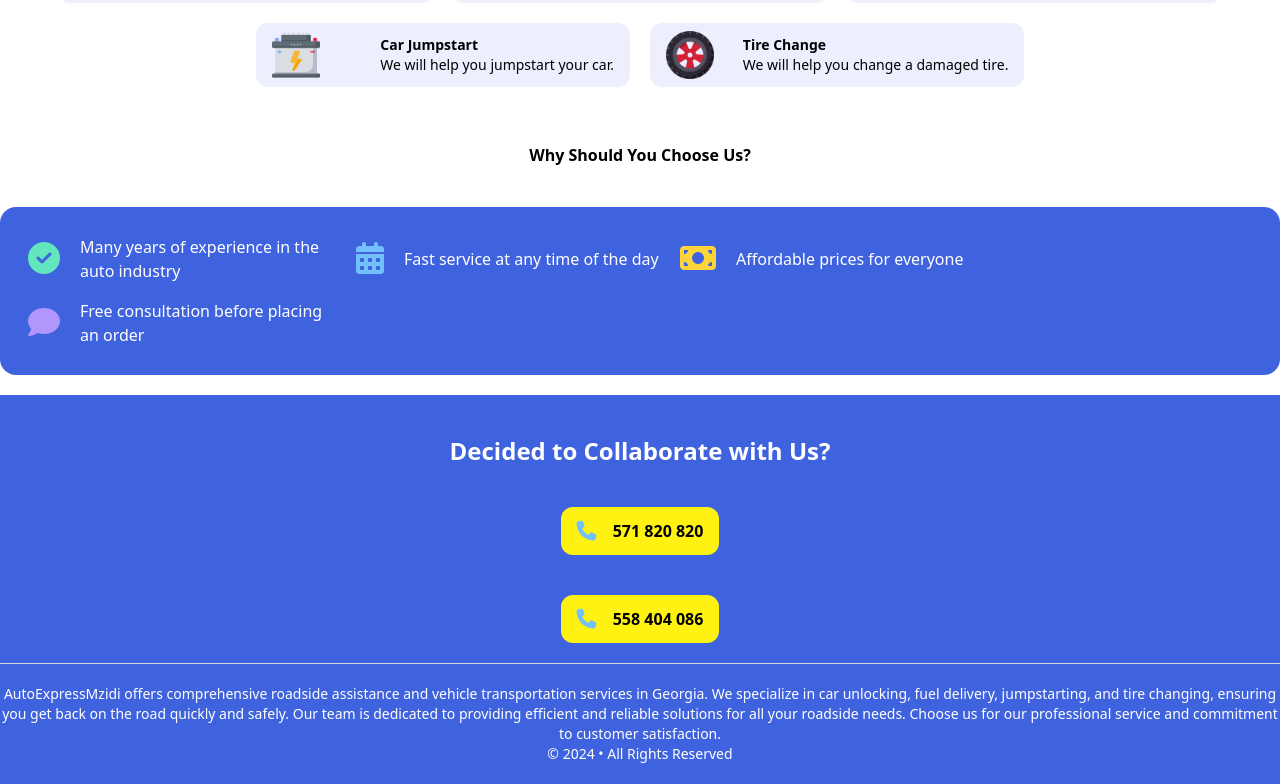
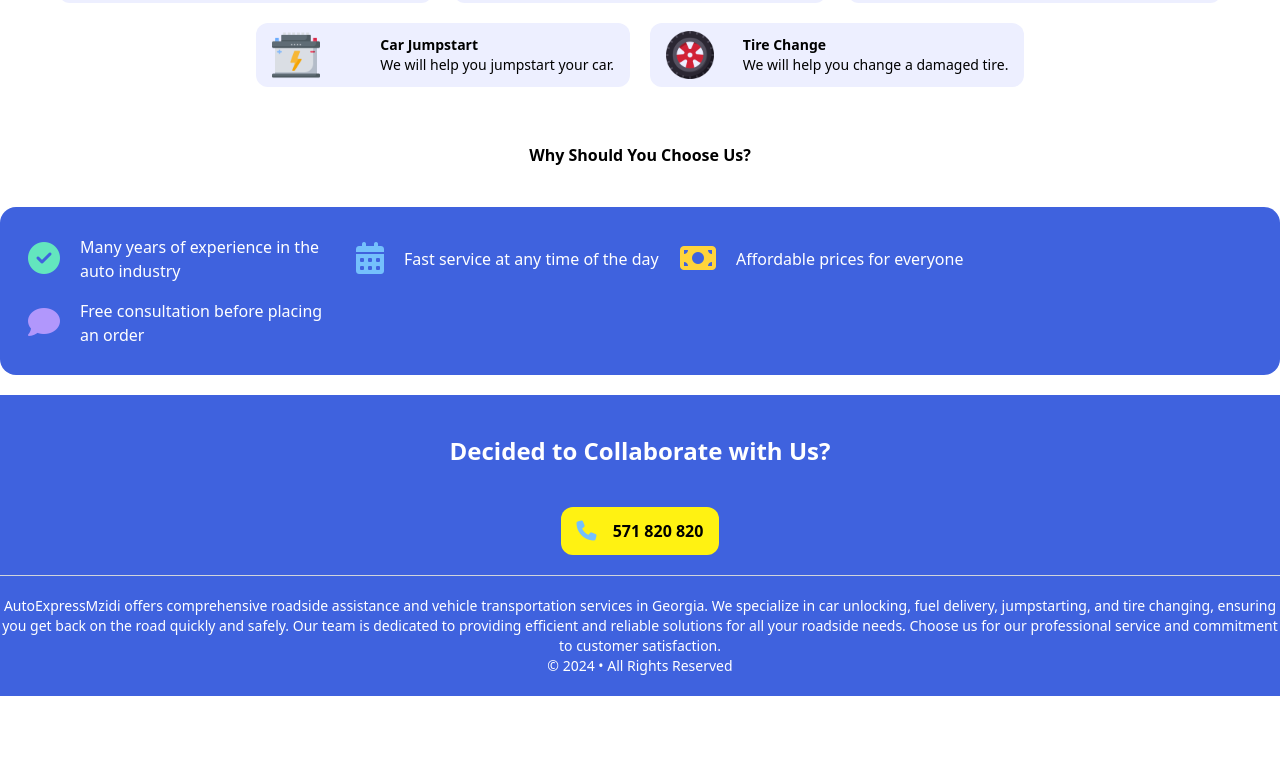
Before and after one commit to Aristocrat4/tripsho, an Angular app: page / in a window 1280 px wide. Shown: the part 1175-1959 px from the top of the page. After the commit the page ends 1871 px from the top, so only its background shows below. Built offline with nearby package versions, Linux system fonts and the light colour scheme.

Commit message:
edit number in footer

```diff
--- a/src/app/components/footer/footer.component.html
+++ b/src/app/components/footer/footer.component.html
@@ -9,20 +9,12 @@
       <h2 class="text-center text-2xl font-bold">
         Decided to Collaborate with Us?
       </h2>
-      <a href="tel:+9955551099999">
+      <a href="tel:+995571820820">
         <button
           class="bg-[#FFF212] border-none rounded-xl py-3 px-4 text-black font-bold"
         >
           <i class="fa-solid fa-phone fa-lg mr-3" style="color: #74c0fc"></i>
           571 820 820
-        </button></a
-      >
-      <a href="tel:+995558404086">
-        <button
-          class="bg-[#FFF212] border-none rounded-xl py-3 px-4 text-black font-bold"
-        >
-          <i class="fa-solid fa-phone fa-lg mr-3" style="color: #74c0fc"></i>
-          558 404 086
         </button></a
       >
     </div>
```
